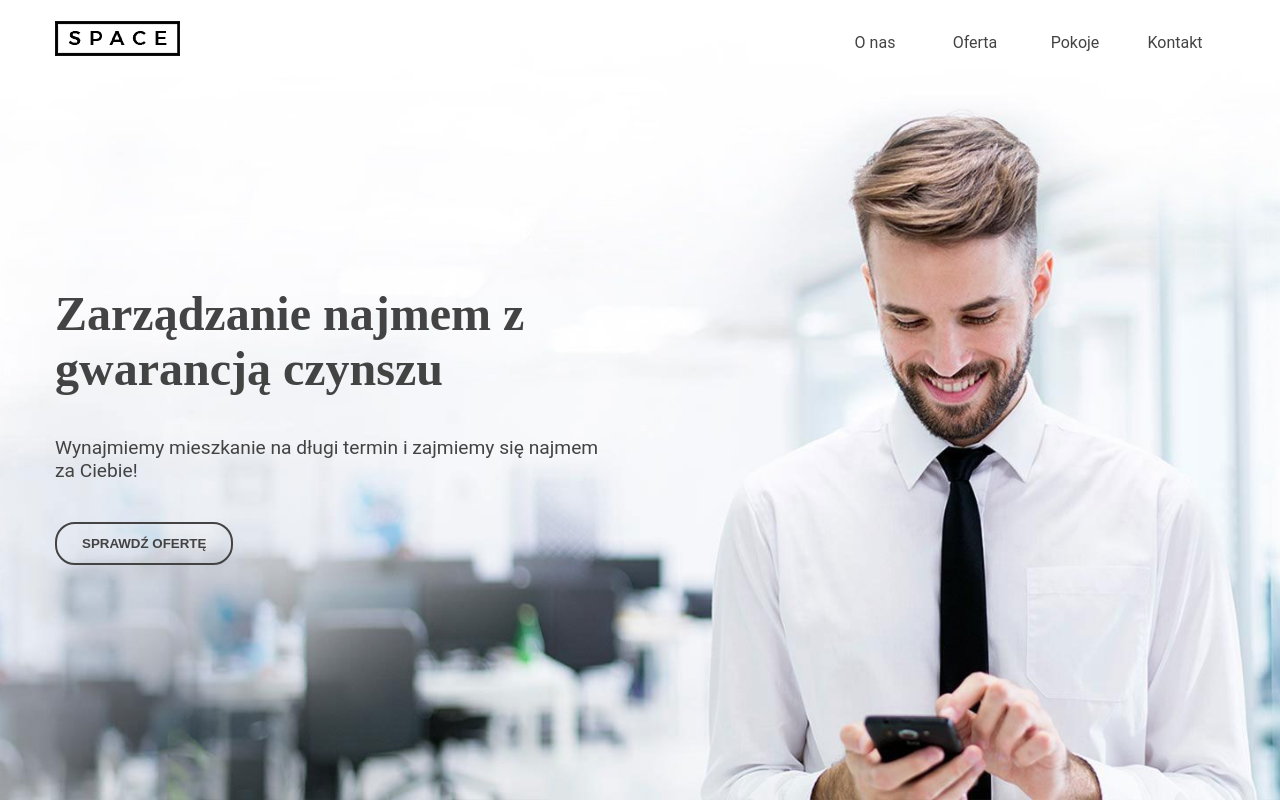
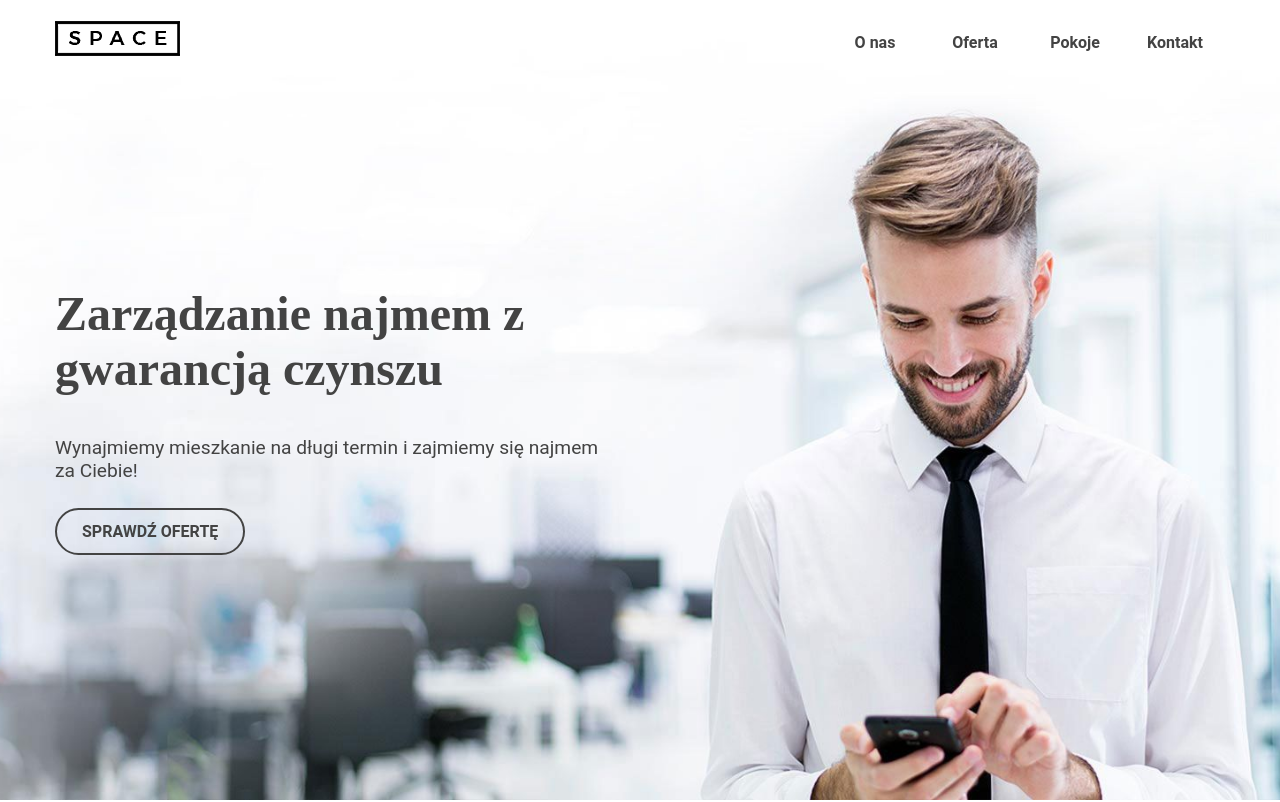
Before and after one commit to chatajazzy/rentiamo, a Gatsby site: page / in a window 1280 px wide. Shown: the top 802 px of the page. Built offline with nearby package versions, Linux system fonts and the light colour scheme; Gatsby itself is replaced by a stand-in of ours.

Commit message:
Add cosmetic changes to nav links and hero cta

```diff
--- a/src/components/Header/Header.js
+++ b/src/components/Header/Header.js
@@ -64,14 +64,15 @@ const HeaderSubheading = styled.p`
     font-size: 120%
   }
 `;
-const HeaderCtaBtn = styled.button`
+const HeaderCtaBtn = styled.a`
   border: 2px solid #434343;
   background: transparent;
-  border-radius: 20px;
+  border-radius: 25px;
   padding: 12px 25px;
   color: #434343;
   text-transform: uppercase;
   font-weight: 700;
+  text-decoration: none;
   &:hover {
     color: white;
     background: #4064d7;
@@ -94,7 +95,7 @@ const Header = ({ props }) => (
       <HeaderTextContainer>
         <HeaderHeading>Zarządzanie najmem z gwarancją czynszu</HeaderHeading>
         <HeaderSubheading>Wynajmiemy mieszkanie na długi termin i zajmiemy się najmem za Ciebie!</HeaderSubheading>
-        <HeaderCtaBtn>Sprawdź Ofertę</HeaderCtaBtn>
+        <HeaderCtaBtn href="#">Sprawdź Ofertę</HeaderCtaBtn>
       </HeaderTextContainer>
     </div>
 
--- a/src/components/Navigation/Navigation.js
+++ b/src/components/Navigation/Navigation.js
@@ -22,6 +22,7 @@ const NavigationItem = styled.li`
 const StyledLink = styled(Link)`
   color: #434343;
   text-decoration: none;
+  font-weight: 700;
   &:hover {
     color: #4064d7;
   }
```
